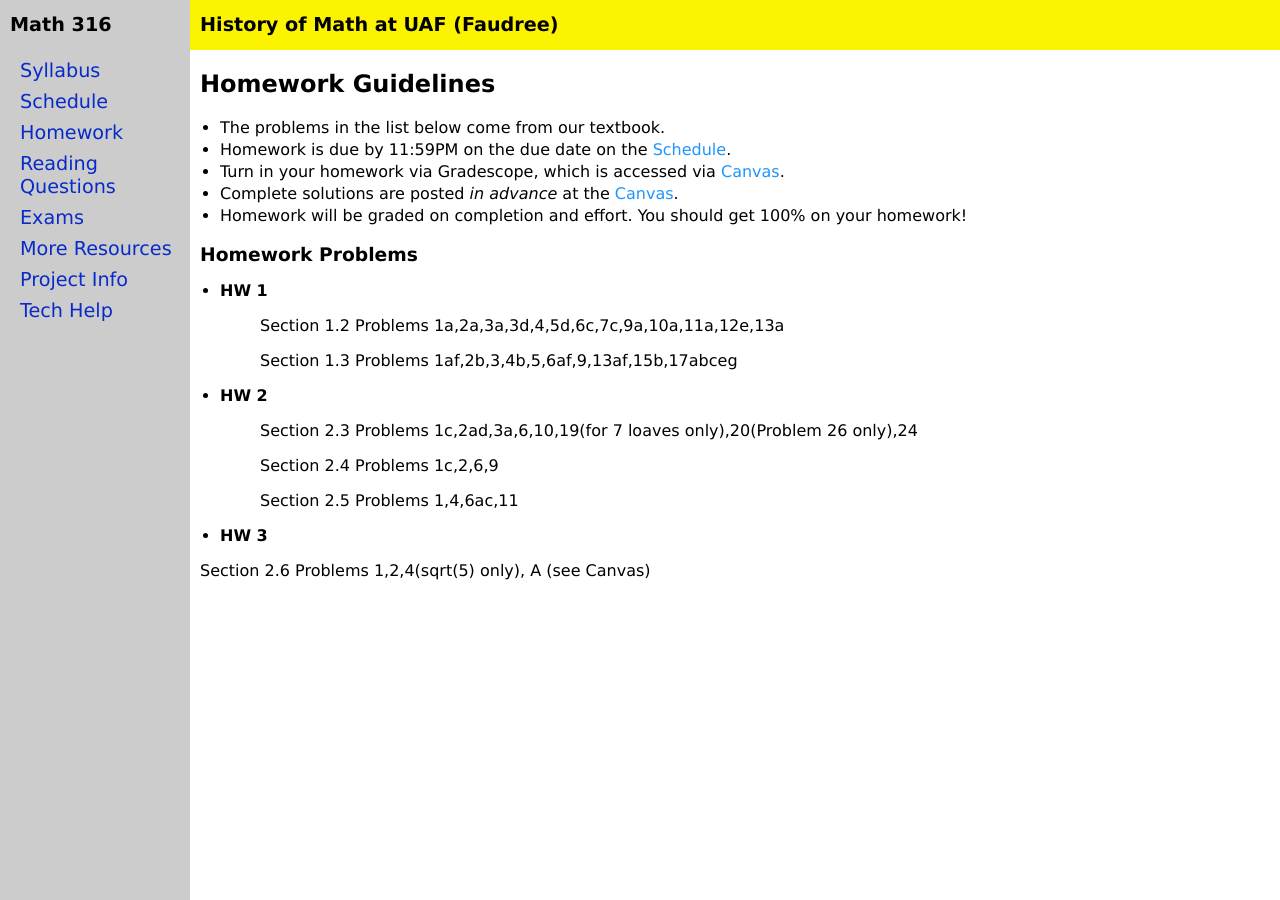
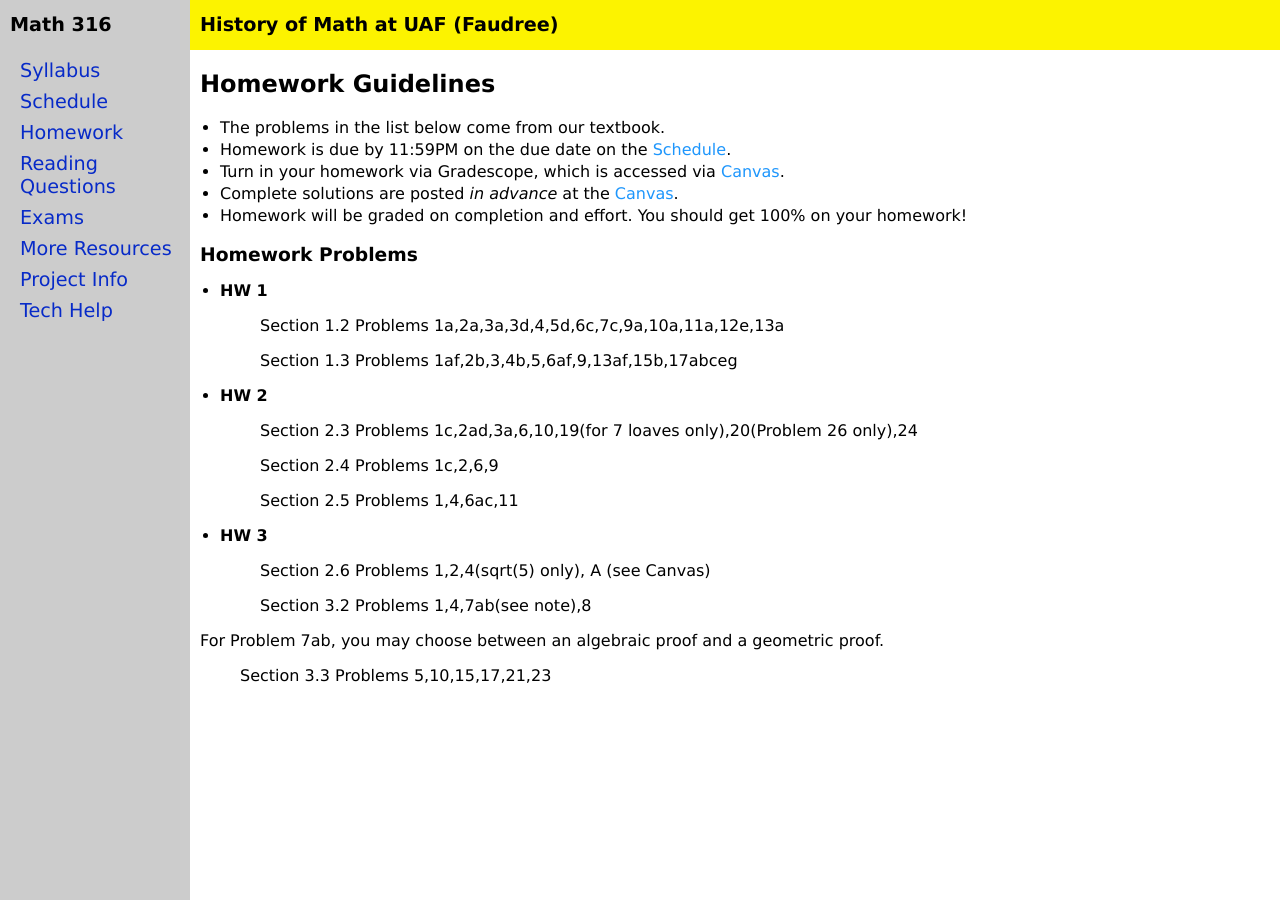
Before and after one commit to jrfaudree/HOM, a Jekyll site: the page built from homework.md, in a window 1280 px wide. Built offline with Jekyll 4.4.1, drawn with Linux system fonts in a browser that asks for light colours.

Commit message:
Update homework.md

```diff
--- a/homework.md
+++ b/homework.md
@@ -28,5 +28,11 @@ Section 2.4 Problems 1c,2,6,9
 Section 2.5 Problems 1,4,6ac,11
 
  * **HW 3**
+>
+Section 2.6 Problems 1,2,4(sqrt(5) only), A (see Canvas)
+>
+Section 3.2 Problems 1,4,7ab(see note),8
 
-Section 2.6 Problems 1,2,4(sqrt(5) only), A (see Canvas)
+For Problem 7ab, you may choose between an algebraic proof and a geometric proof.
+>
+Section 3.3 Problems 5,10,15,17,21,23
```
